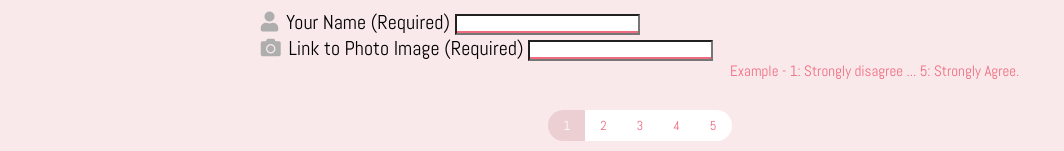
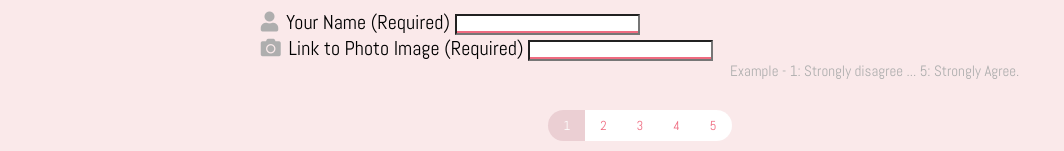
Before and after one commit to sonmic/FriendFinder, a website: page app/public/survey.html in a window 1280 px wide. Shown: the part 144-295 px from the top of the page, without its empty margins (0-1064 px from the left). Drawn offline with nearby package versions, Linux system fonts and the light colour scheme; a web font is replaced by a local one.

Commit message:
updated readme images

```diff
--- a/app/public/style.css
+++ b/app/public/style.css
@@ -57,7 +57,7 @@ p{
 }
 .scale{
     font-size: 15px;
-    color: #ef6b80;
+    color: #aeaeae;
     text-align: right;
 }
 
```
Also changed, not shown: app/public/assetes/SurveyScreenshot.png.
